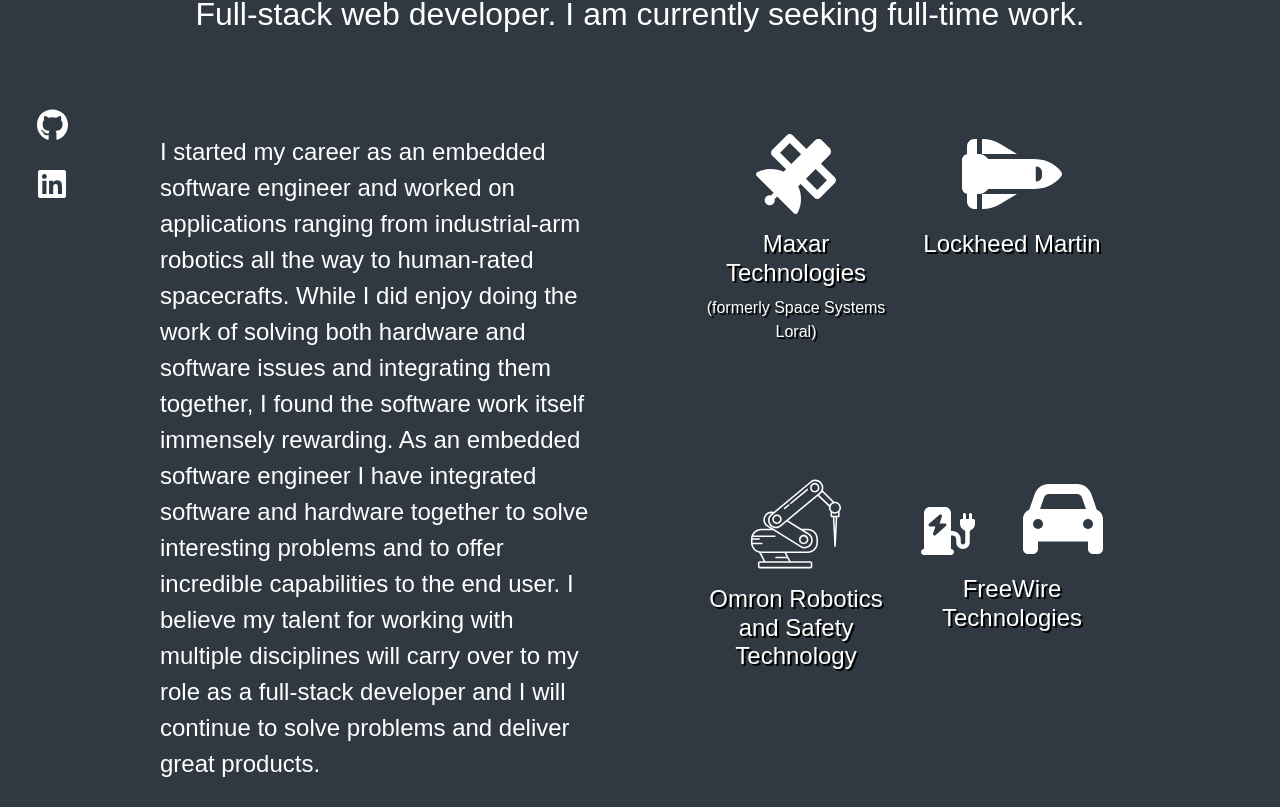
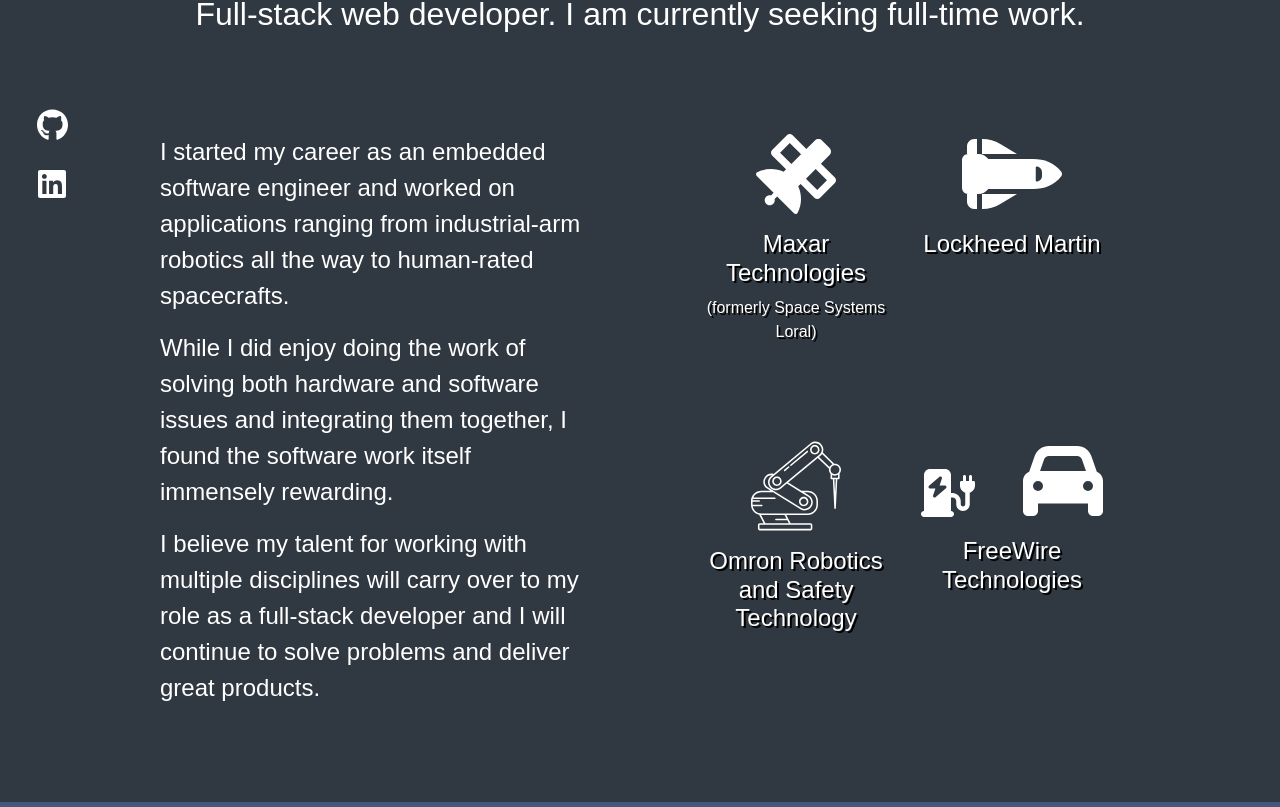
Before and after one commit to teekaygithub/teekaygithub.github.io, a React (Create React App) app: page / in a window 1280 px wide. Shown: the part 493-1300 px from the top of the page. Built offline with nearby package versions, Linux system fonts and the light colour scheme.

Commit message:
Split my story in 'about-me' section into separate paragraphs

```diff
--- a/src/Aboutme.js
+++ b/src/Aboutme.js
@@ -14,14 +14,19 @@
                 <br></br>
                 <br></br>
                 <div id="about-mystory-container">
-                    <p id="about-mystory">I started my career as an embedded software engineer and worked on applications
-                        ranging from industrial-arm robotics all the way to human-rated spacecrafts. While I did enjoy doing the
-                        work of solving both hardware and software issues and integrating them together, I found the
-                        software work itself immensely rewarding.
-                        As an embedded software engineer I have integrated software and hardware together to solve interesting
-                        problems and to offer incredible capabilities to the end user. I believe my talent for working with
-                        multiple disciplines will carry over to my role as a full-stack developer and I will continue to solve
-                        problems and deliver great products.</p>
+                    <div id="about-mystory">
+                        <p>
+                            I started my career as an embedded software engineer and worked on applications ranging from industrial-arm robotics all the way to human-rated spacecrafts.
+                        </p>
+
+                        <p>
+                            While I did enjoy doing the work of solving both hardware and software issues and integrating them together, I found the software work itself immensely rewarding.
+                        </p>
+
+                        <p>
+                            I believe my talent for working with multiple disciplines will carry over to my role as a full-stack developer and I will continue to solve problems and deliver great products.
+                        </p>
+                    </div>
                     <div id="experience-container">
                         <div className="experience-icon-container">
                             <FontAwesomeIcon className="mb-3" icon={faSatellite} size="5x"></FontAwesomeIcon>
```
